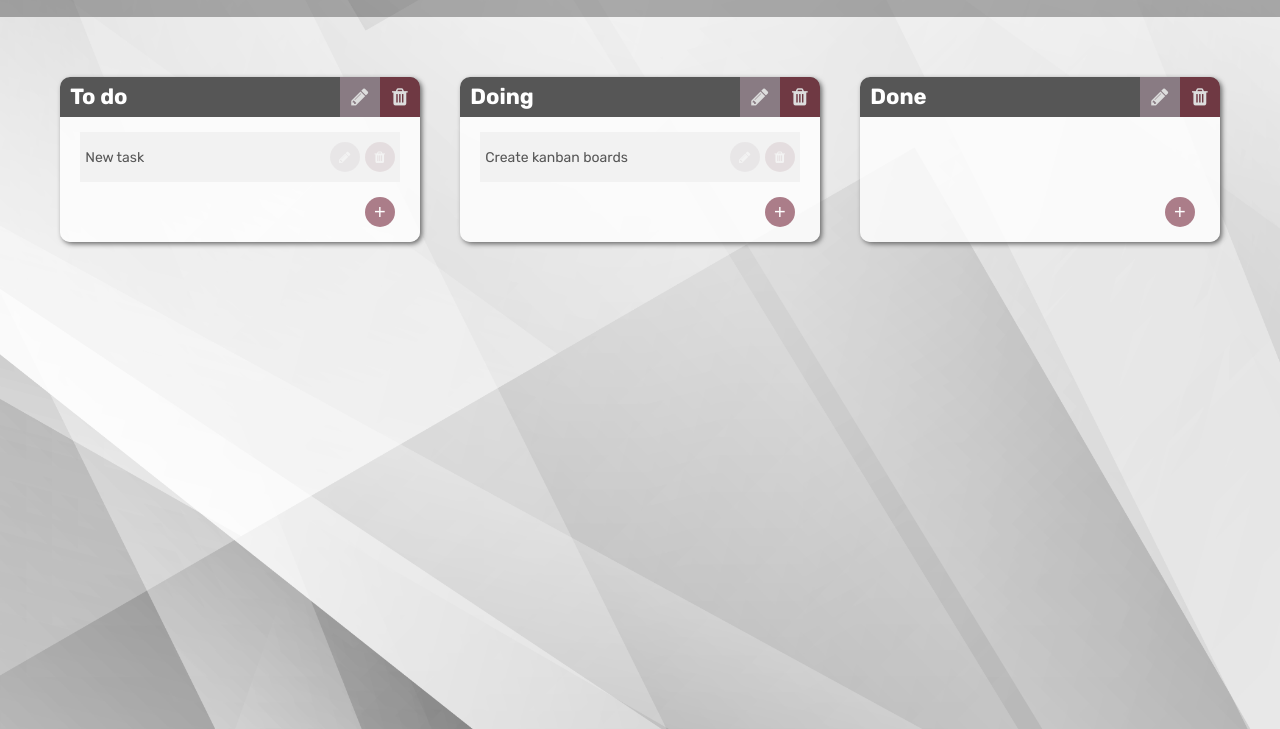
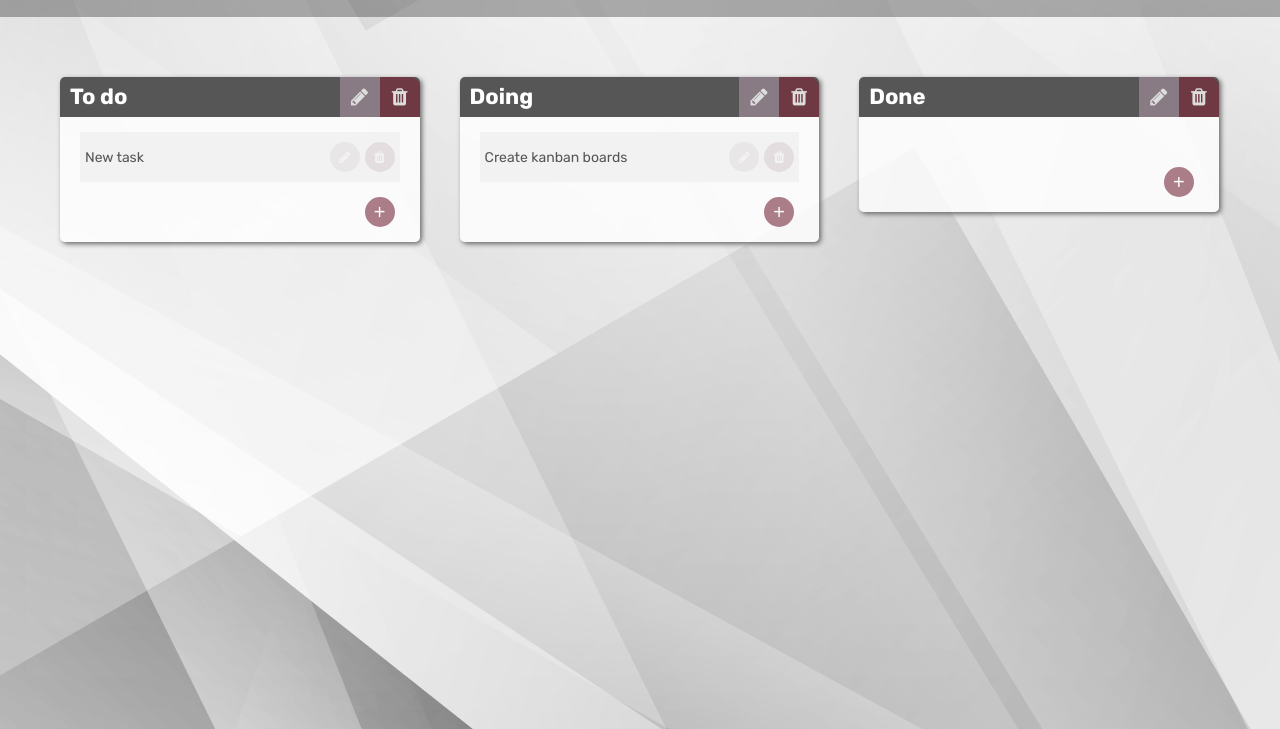
Before and after one commit to Montette/kanban-board, a website: page index.html in a window 1280 px wide. Shown: the part 71-800 px from the top of the page. Drawn offline with nearby package versions, Linux system fonts and the light colour scheme.

Commit message:
improve style by adding break-word to cards paragraphs and change some flexbox properties

```diff
--- a/css/style.css
+++ b/css/style.css
@@ -24,7 +24,7 @@ body {
     margin: 0 auto;
     display: flex;
     flex-wrap: wrap;
-    justify-content: space-around;
+    align-items: flex-start;
 }
 
 .header {
@@ -73,7 +73,7 @@ body {
     margin: 20px;
     width: calc(33.3% - 40px);
     background-color: rgba(255, 255, 255, 0.8);
-    border-radius: 10px;
+    border-radius: 5px;
     box-shadow: 2px 2px 5px dimgray;
     padding-bottom: 45px;
 }
@@ -90,7 +90,7 @@ body {
 .column-title {
     color: #fff;
     background-color: #565656;
-    border-radius: 10px 10px 0 0;
+    border-radius: 5px 5px 0 0;
     height: 40px;
     line-height: 40px;
     padding-left: 10px;
@@ -167,6 +167,11 @@ body {
     font-size: 14px;
 }
 
+.card-description {
+    word-wrap: break-word;
+    margin-right: 60px;
+}
+
 .card-btn-delete,
 .card-btn-edit {
     width: 30px;
```
Also changed, not shown: js/script.js (+0 -9 lines).
